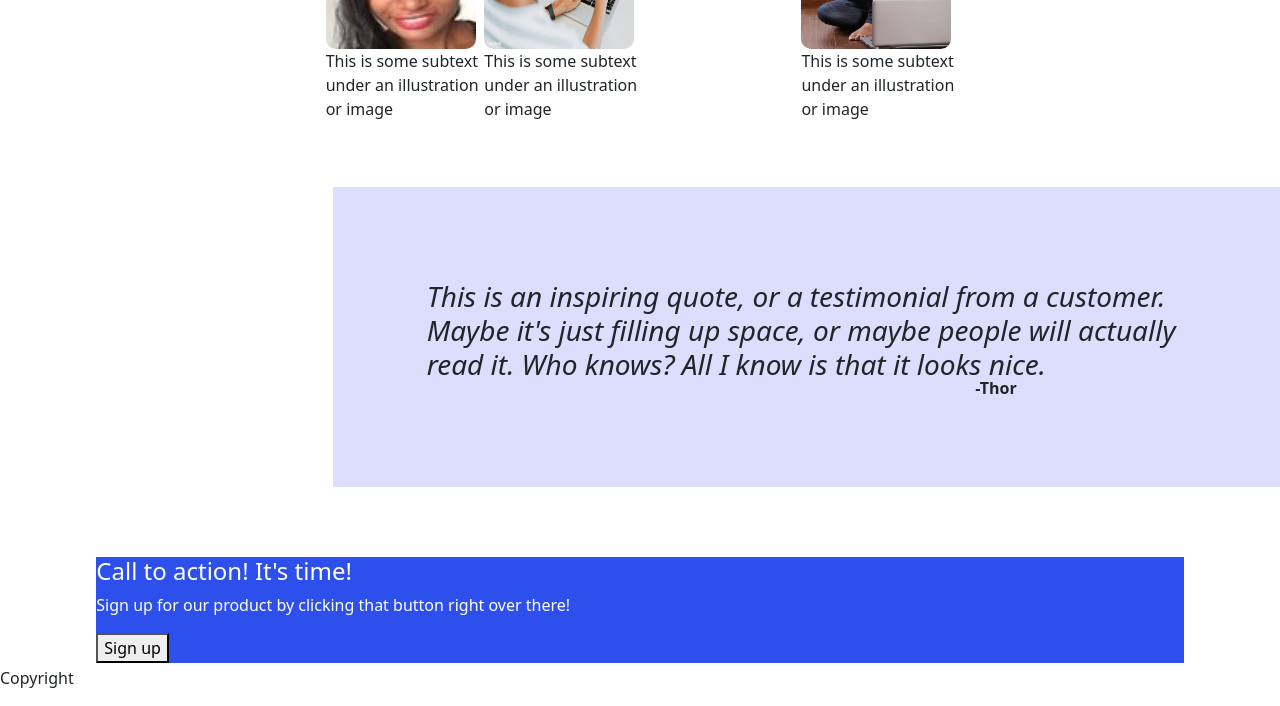
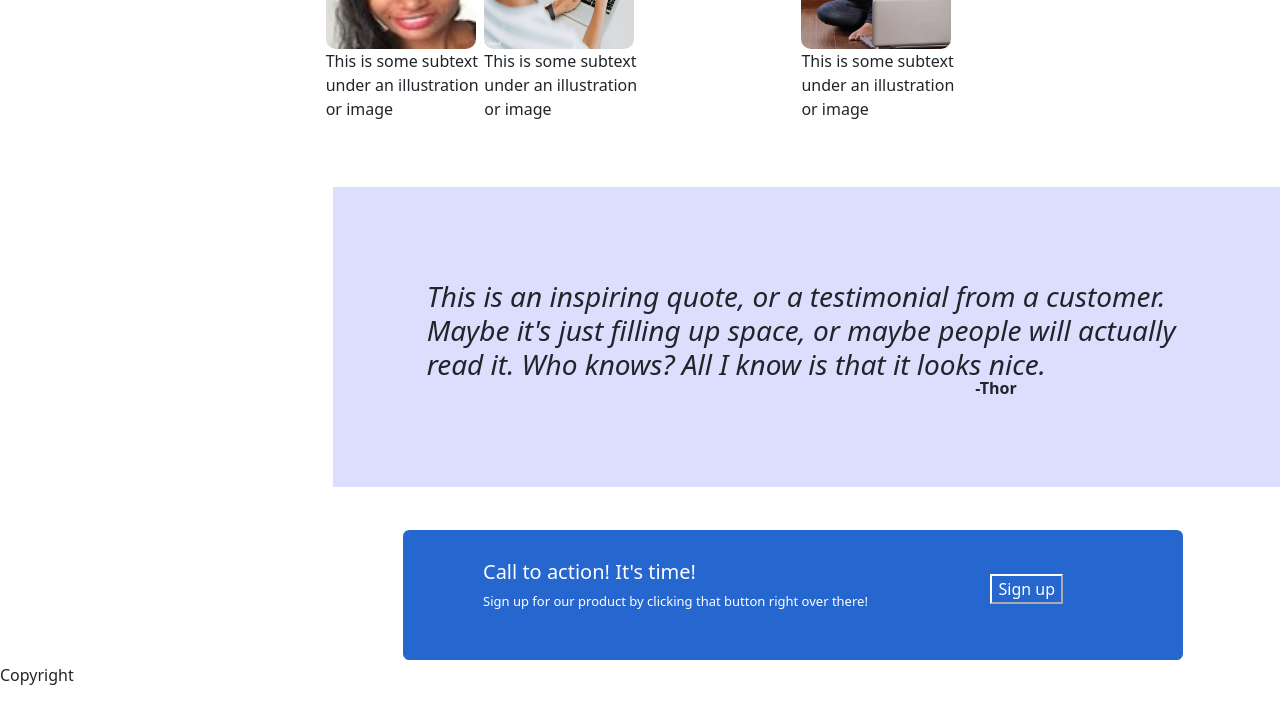
Before and after one commit to Emadoye/CSS-Assignment, a plain HTML site: page index.html in a window 1280 px wide. Shown: the part 668-1374 px from the top of the page. Drawn offline with nearby package versions, Linux system fonts and the light colour scheme.

Commit message:
styling h4

```diff
--- a/css/style.css
+++ b/css/style.css
@@ -28,11 +28,17 @@
   border: 0em;
 }
 .last {
-  background-color: #2d50ec;
+  background-color: #2666cf;
   color: white;
-  margin-top: 50pt;
-  margin-left: 70pt;
-  margin-right: 70pt;
+  height: 50px;
+  width: 700px;
+  border-radius: 7pt;
+  margin-top: 30pt;
+  margin-left: 300pt;
+  margin-right: 250pt;
+  padding-top: 30px;
+  padding-bottom: 50px;
+  padding-left: 80px;
 }
 
 .first-section {
@@ -77,6 +83,10 @@ h3 {
   font-style: italic;
 }
 
+h4 {
+  font-size: 15pt;
+}
+
 ul,
 li {
   list-style: none;
--- a/index.html
+++ b/index.html
@@ -114,8 +114,21 @@
     </div>
     <div class="last">
       <h4>Call to action! It's time!</h4>
-      <p>Sign up for our product by clicking that button right over there!</p>
-      <button>Sign up</button>
+      <p style="font-size: small">
+        Sign up for our product by clicking that button right over there!
+      </p>
+      <button
+        style="
+          color: white;
+          background-color: #2666cf;
+          border-color: white;
+          float: right;
+          margin-top: -40pt;
+          margin-right: 90pt;
+        "
+      >
+        Sign up
+      </button>
     </div>
     <p>Copyright</p>
   </body>
```
